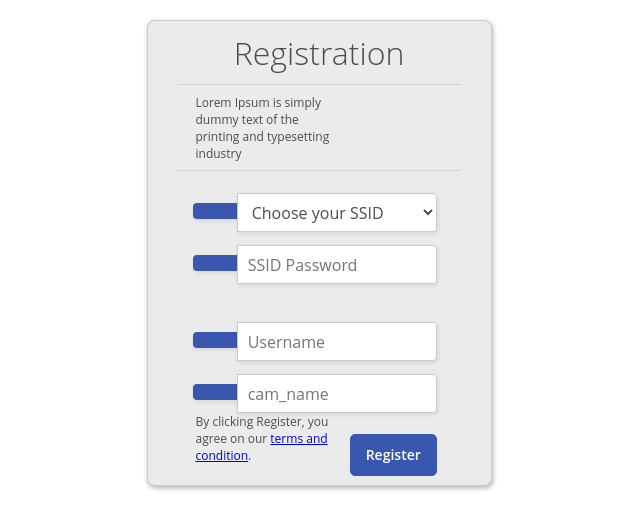
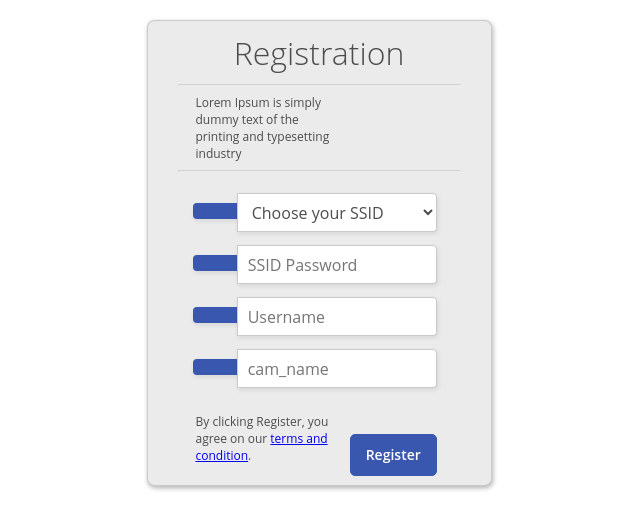
Before and after one commit to Genesist26/project_fr, a Python web app: template dev12/templates/index.html in a window 1280 px wide. Shown: the top 529 px of the page, without its empty margins (321-961 px from the left). Run offline with Jinja, Linux system fonts and the light colour scheme; the template is opened without the code that fills it, so the values that code supplies are empty.

Commit message:
bug fixed ad registration page

```diff
--- a/dev12/static/styles/form_css.css
+++ b/dev12/static/styles/form_css.css
@@ -133,9 +133,9 @@ input[type=text], input[type=password] {
 }
 
 
-input[type=password] {
-    margin-bottom: 25px;
-}
+/*input[type=password] {*/
+/*    margin-bottom: 25px;*/
+/*}*/
 
 #icon {
     display: inline-block;
--- a/dev12/templates/index.html
+++ b/dev12/templates/index.html
@@ -66,7 +66,7 @@
         <label id="icon" for="owner"><i class="icon-shield"></i><span class="fas fa-user"></span></label>
         <input type="text" name="owner" id="owner" placeholder="Username" required/>
         <label id="icon" for="cam_name"><i class="icon-shield"></i><span class="fas fa-camera"></span></label>
-        <input type="text" name="cam_name" id="cam_name" placeholder="cam_name" required/>
+        <input type="text" name="cam_name" id="cam_name" placeholder="cam_name" style="margin-bottom: 25px;" required/>
 
         <p>By clicking Register, you agree on our <a href="#">terms and condition</a>.</p>
 
```
